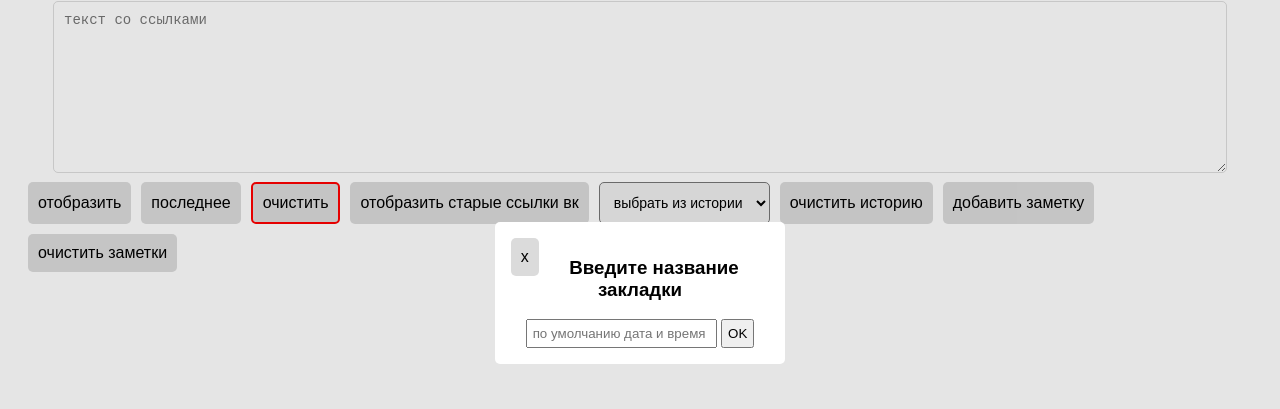
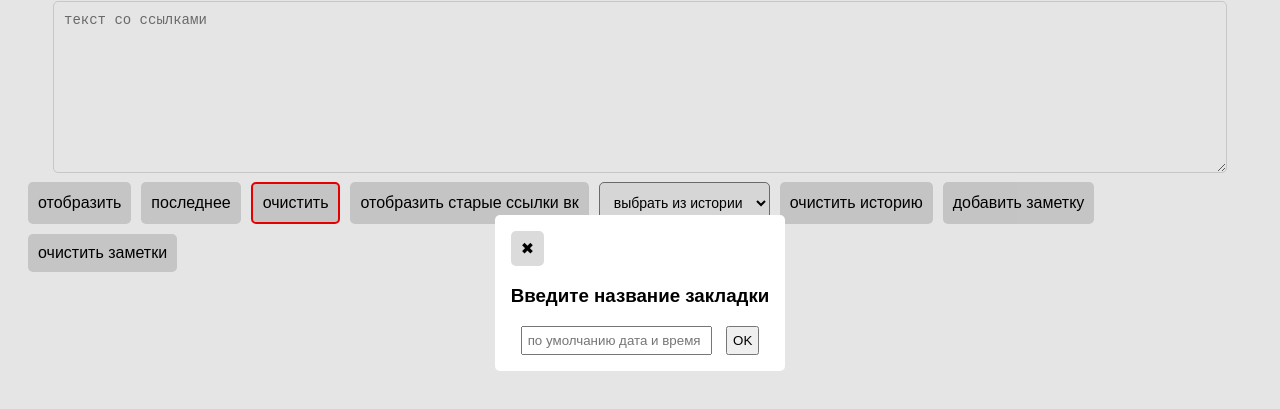
Before and after one commit to vlados227/archivachr, a plain HTML site: page images-from.html in a window 1280 px wide. Both pictures are taken after a click on the button "добавить заметку". Shown: the part 107-516 px from the top of the page. Drawn offline with Linux system fonts and the light colour scheme.

Commit message:
fix dialog on ios

```diff
--- a/images-from.html
+++ b/images-from.html
@@ -30,6 +30,10 @@
             font-size: 14px;
             border-radius: 5px;
             border: 1px solid #ddd;
+        }
+
+        input#dialog__input {
+            margin-right: 10px;
         }
 
         textarea:focus {
@@ -114,12 +118,29 @@
             border-radius: 5px;
         }
 
+        dialog[open]{
+            display: flex;
+            flex-direction: column;
+        }
+
+        dialog h3 {
+            display: block;
+        }
+
+        dialog form {
+            margin: auto;
+            display: flex;
+            flex-direction: column;
+            align-items: center;
+        }
+
         dialog input {
             padding: 5px;
         }
 
         #close {
             float: left;
+            line-height: 15px;
         }
 
         .note__record > button {
@@ -133,6 +154,9 @@
         }
 
         @media (max-width: 800px) {
+            #close{
+                font-size: 14px;
+            }
             textarea {
                 width: 100%;
             }
@@ -148,6 +172,7 @@
             }
 
             dialog{
+                min-height: 20vh;
                 padding: 10px;
                 box-sizing: border-box;
             }
@@ -173,11 +198,13 @@
 
             <button id="showDialog">добавить заметку</button>
             <dialog>
-                <button id="close">x</button>
+                <button id="close">&#10006;</button>
                 <form>
                     <h3>Введите название закладки</h3>
-                    <input id="dialog__input" placeholder="по умолчанию дата и время" pattern="\S{1,55}" type="text">
-                    <input type="submit" value="OK">
+                    <div>
+                        <input id="dialog__input" placeholder="по умолчанию дата и время" pattern="\s\S{1,55}" type="text">
+                        <input type="submit" value="OK">
+                    </div>
                 </form>
             </dialog>
 
```
